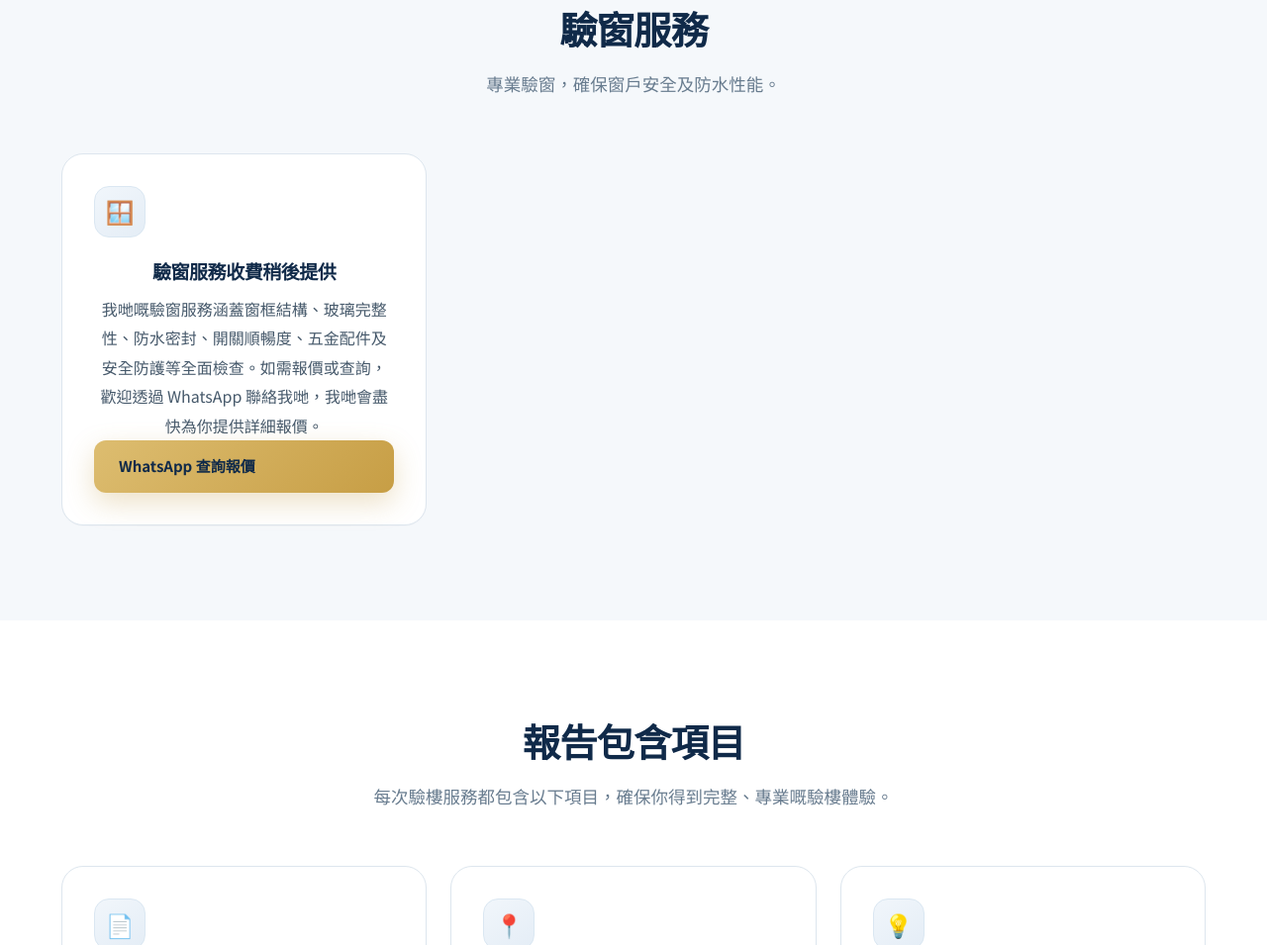
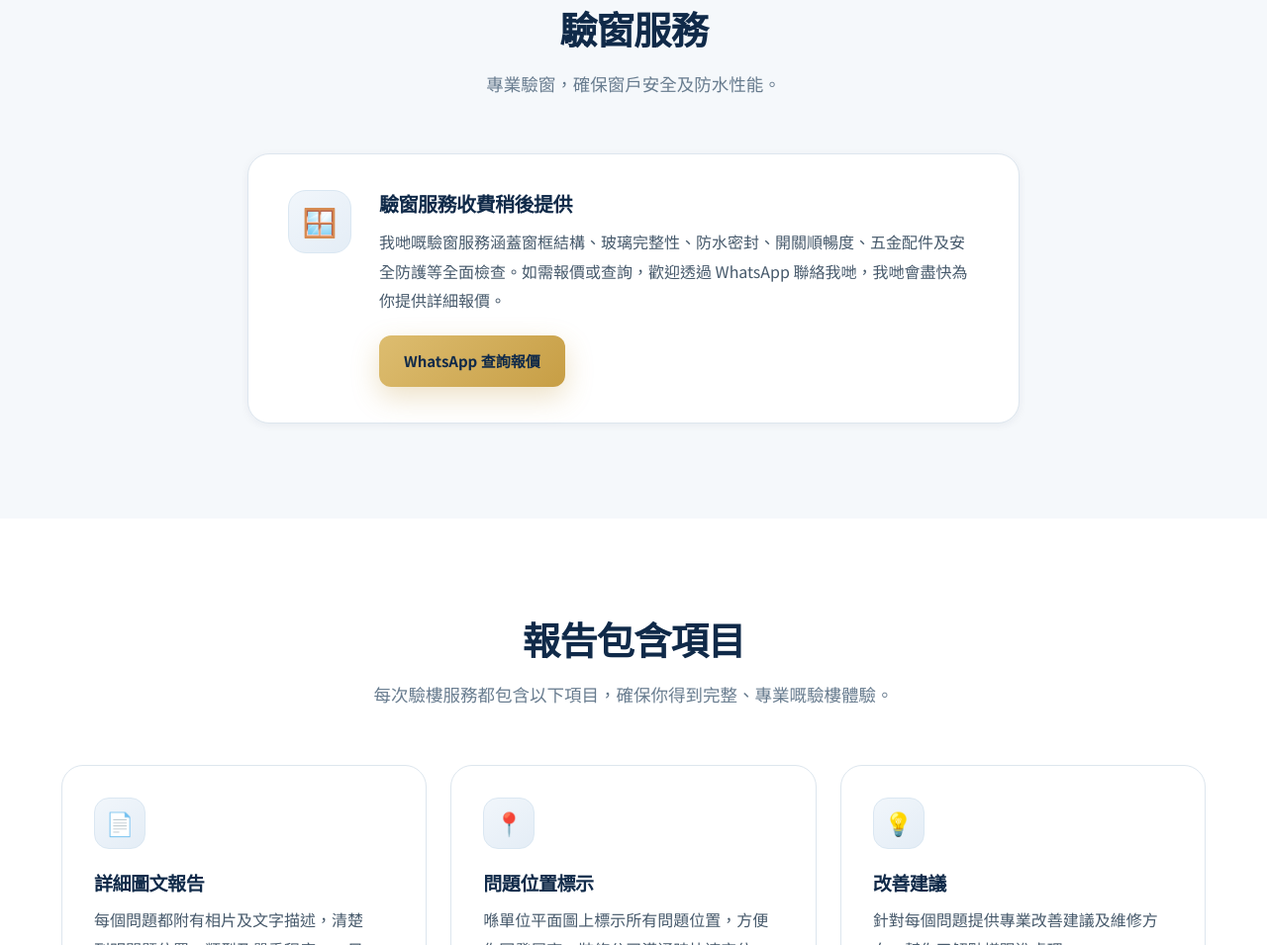
Before and after one commit to a70win-wq/rich-elegant-service, a website: page pricing.html in a window 1280 px wide. Shown: the part 1525-2480 px from the top of the page at 99% size. Drawn offline with Linux system fonts and the light colour scheme.

Commit message:
redesign window inspection pricing section with horizontal callout card

```diff
--- a/css/style.css
+++ b/css/style.css
@@ -1524,6 +1524,58 @@ h1, h2, h3, h4 {
   text-align: center;
 }
 
+/* Window pricing callout */
+.window-pricing-callout {
+  display: flex;
+  align-items: flex-start;
+  gap: 28px;
+  max-width: 780px;
+  margin: 0 auto;
+  padding: 36px 40px;
+  background: var(--bg);
+  border: 1px solid var(--border);
+  border-radius: var(--radius-lg);
+  box-shadow: var(--shadow-sm);
+}
+
+.window-pricing-icon {
+  flex-shrink: 0;
+  display: flex;
+  align-items: center;
+  justify-content: center;
+  width: 64px;
+  height: 64px;
+  border-radius: 18px;
+  background: linear-gradient(145deg, #f1f6fb, #e4edf6);
+  border: 1px solid #dae7f2;
+  font-size: 28px;
+}
+
+.window-pricing-content h3 {
+  margin-bottom: 10px;
+  color: var(--primary);
+  font-size: 20px;
+  font-weight: 900;
+  line-height: 1.4;
+}
+
+.window-pricing-content p {
+  margin-bottom: 20px;
+  color: var(--text-mid);
+  font-size: 16px;
+  line-height: 1.85;
+}
+
+@media (max-width: 768px) {
+  .window-pricing-callout {
+    flex-direction: column;
+    align-items: center;
+    text-align: center;
+    padding: 30px 24px;
+    gap: 18px;
+  }
+}
+
 /* Testimonials, CTA and footer */
 .testimonial {
   padding: 30px;
--- a/pricing.html
+++ b/pricing.html
@@ -8,7 +8,7 @@
   <link rel="preconnect" href="https://fonts.googleapis.com">
   <link rel="preconnect" href="https://fonts.gstatic.com" crossorigin>
   <link href="https://fonts.googleapis.com/css2?family=Noto+Sans+TC:wght@300;400;500;700;900&display=swap" rel="stylesheet">
-  <link rel="stylesheet" href="css/style.css">
+  <link rel="stylesheet" href="css/style.css?v=4">
 </head>
 <body>
 
@@ -101,9 +101,9 @@
         <h2>驗窗服務</h2>
         <p>專業驗窗，確保窗戶安全及防水性能。</p>
       </div>
-      <div class="card-grid fade-in">
-        <div class="card" style="text-align: center; max-width: 600px; margin: 0 auto;">
-          <div class="card-icon">🪟</div>
+      <div class="window-pricing-callout fade-in">
+        <div class="window-pricing-icon">🪟</div>
+        <div class="window-pricing-content">
           <h3>驗窗服務收費稍後提供</h3>
           <p>我哋嘅驗窗服務涵蓋窗框結構、玻璃完整性、防水密封、開關順暢度、五金配件及安全防護等全面檢查。如需報價或查詢，歡迎透過 WhatsApp 聯絡我哋，我哋會盡快為你提供詳細報價。</p>
           <a href="https://wa.me/85200000000" class="btn btn-primary" target="_blank">WhatsApp 查詢報價</a>
@@ -232,6 +232,6 @@
   <svg viewBox="0 0 32 32"><path d="M16.004 3.2c-7.06 0-12.8 5.74-12.8 12.8 0 2.26.59 4.46 1.71 6.4L3.2 28.8l6.59-1.67a12.74 12.74 0 006.21 1.6h.01c7.06 0 12.79-5.74 12.79-12.8s-5.74-12.73-12.8-12.73zm0 23.39h-.01a10.6 10.6 0 01-5.4-1.48l-.39-.23-3.91.99 1.04-3.81-.25-.4a10.56 10.56 0 01-1.63-5.66c0-5.87 4.78-10.65 10.66-10.65 2.84 0 5.51 1.11 7.52 3.12a10.58 10.58 0 013.11 7.54c0 5.87-4.78 10.58-10.74 10.58zm5.84-7.96c-.32-.16-1.89-.93-2.18-1.04-.29-.11-.5-.16-.72.16-.21.32-.82 1.04-1.01 1.25-.18.21-.37.24-.69.08-.32-.16-1.35-.5-2.57-1.59-.95-.85-1.59-1.9-1.78-2.22-.19-.32-.02-.49.14-.65.14-.14.32-.37.48-.56.16-.19.21-.32.32-.53.11-.21.05-.4-.03-.56-.08-.16-.72-1.73-.98-2.37-.26-.62-.52-.54-.72-.55h-.61c-.21 0-.56.08-.85.4-.29.32-1.12 1.09-1.12 2.66s1.15 3.09 1.31 3.3c.16.21 2.26 3.45 5.47 4.84.76.33 1.36.53 1.83.68.77.24 1.47.21 2.02.13.62-.09 1.89-.77 2.16-1.52.27-.75.27-1.39.19-1.52-.08-.13-.29-.21-.61-.37z"/></svg>
 </a>
 
-<script src="js/main.js"></script>
+  <script src="js/main.js?v=4"></script>
 </body>
 </html>
```
